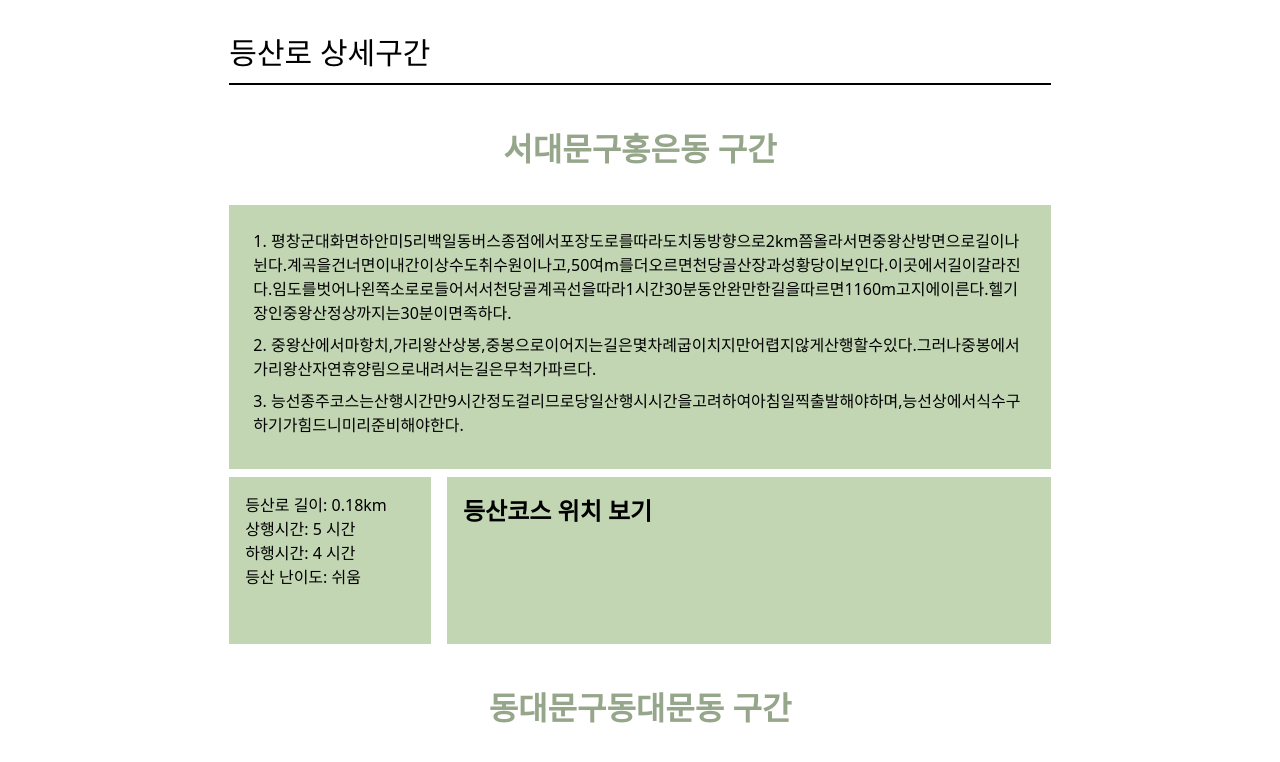
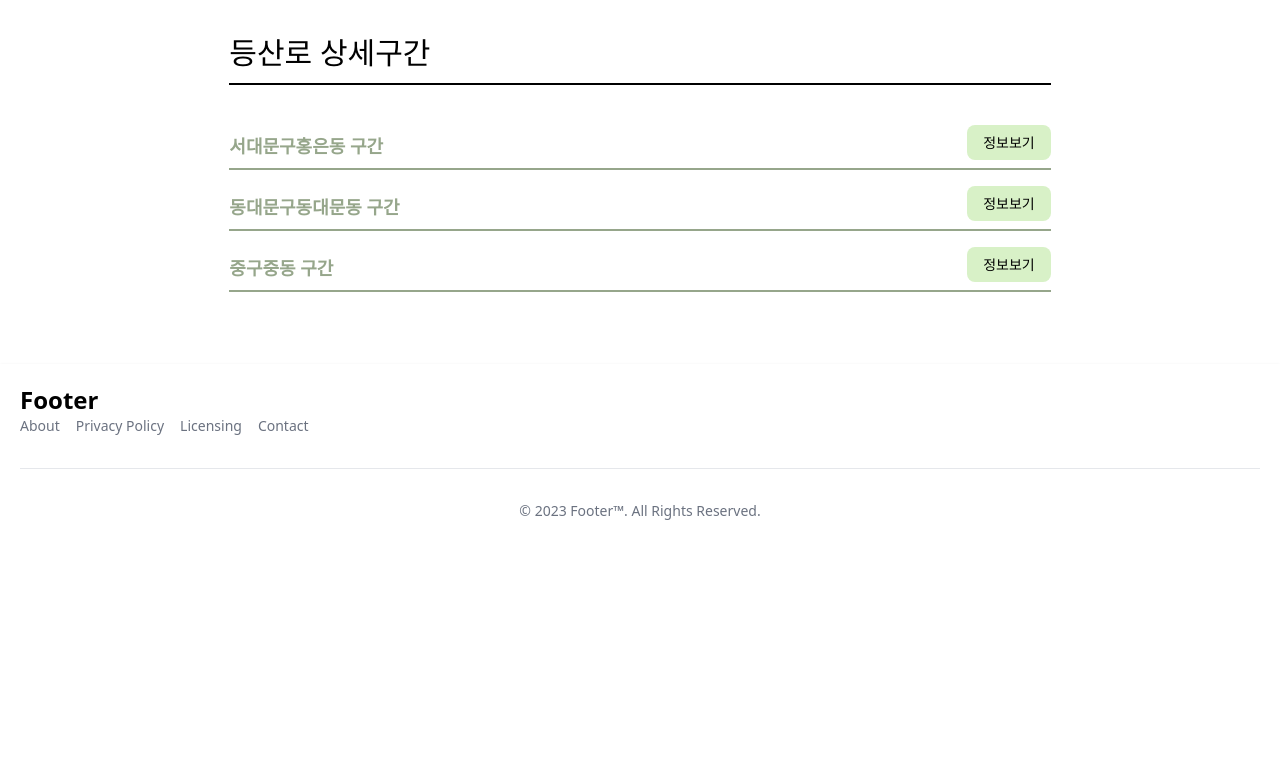
Before and after one commit to WestSilver99/Front, a React (Create React App) app: page /mountains/1 in a window 1280 px wide. Shown: the part 940-1702 px from the top of the page. After the commit the page ends 1481 px from the top, so only its background shows below. Built offline with nearby package versions, Linux system fonts and the light colour scheme.

Commit message:
Feat : 등산로 정보 세분화

```diff
--- a/src/pages/Mountains/Mountain/index.jsx
+++ b/src/pages/Mountains/Mountain/index.jsx
@@ -8,6 +8,7 @@ const MountainDetail = () => {
   const post = dummyData.find((item) => item.id === id);
   const [showCourseImage, setShowCourseImage] = useState(false);
   const [showTraffic, setShowTraffic] = useState(false);
+  const [openIndex, setOpenIndex] = useState(-1);
 
   const toggleShowCourseImage = () => {
     setShowCourseImage(!showCourseImage);
@@ -42,8 +43,9 @@ const MountainDetail = () => {
             {showCourseImage && (
               <div className="flex flex-wrap justify-center p-2">
                 {post.courseImage &&
-                  post.courseImage.map((image) => (
+                  post.courseImage.map((image, idx) => (
                     <img
+                      key={idx}
                       src={image}
                       alt={`Course`}
                       className="w-[300px] h-[200px] object-cover m-2"
@@ -97,6 +99,7 @@ const MountainDetail = () => {
               </div>
             </div>
           </div>
+          {/* 등산로 */}
           <div>
             <div>
               <h2 className="text-3xl my-10 pb-3 border-b-2 border-black">
@@ -105,17 +108,29 @@ const MountainDetail = () => {
               <div>
                 {post.course.map((course, index) => (
                   <div key={index} className="my-4">
-                    <h3 className="text-[32px]  text-center text-[#96A68B] font-extrabold my-8">
+                    <div className="flex justify-between border-b-2 border-[#96A68B]">
+                      <h3 className="text-[18px] text-start text-[#96A68B] font-extrabold my-2 ">
                         {course.name}
                       </h3>
-                    <div className="p-6 xl:w-[850px] bg-[#C2D6B4] ">
+                      <button
+                        className="bg-[#d8f1c7] px-4 rounded-lg text-sm mb-2"
+                        onClick={() =>
+                          setOpenIndex(openIndex === index ? -1 : index)
+                        }
+                      >
+                        정보보기
+                      </button>
+                    </div>
+                    {openIndex === index && (
+                      <>
+                        <div className="p-6 xl:w-[850px] bg-[#C2D6B4] mt-2">
                           {course.description.map((item, idx) => (
                             <p key={idx} className="mb-2">
                               {item}
                             </p>
                           ))}
                         </div>
-                    <div className="flex flex-row ">
+                        <div className="flex flex-row">
                           <div className="w-1/4 sm:w-1/2 h-[167px] sm:text-[14px] p-4 my-2 mr-2 bg-[#C2D6B4]">
                             <p>등산로 길이: {course.length}</p>
                             <p>상행시간: {course.upTime}</p>
@@ -127,9 +142,12 @@ const MountainDetail = () => {
                               <p className="text-[24px] mb-1 font-bold sm:text-[10px]">
                                 등산코스 위치 보기
                               </p>
+                              {/* Additional content for the second box */}
                             </div>
                           </div>
                         </div>
+                      </>
+                    )}
                   </div>
                 ))}
               </div>
```
Lines whose indentation alone changed are shown as unchanged.
